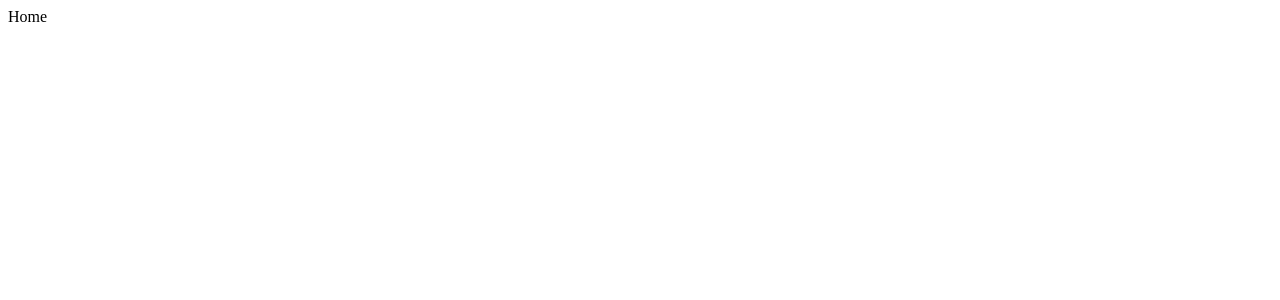
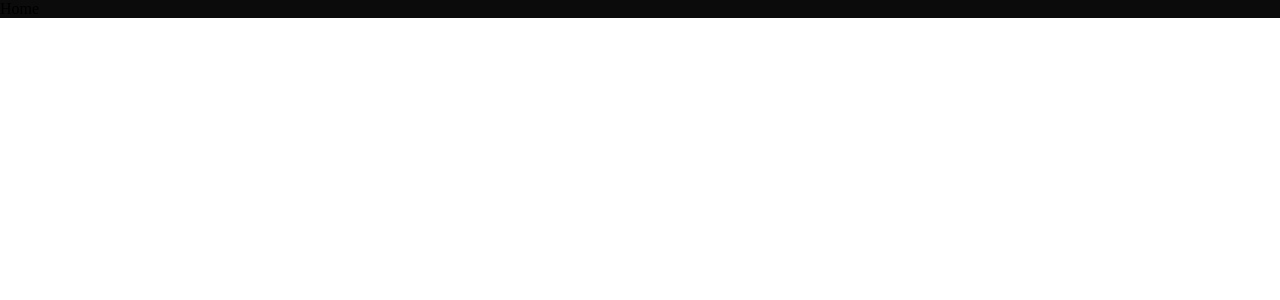
Before and after one commit to demetgas/netflix-app, a React (Create React App) app: page / in a window 1280 px wide. Shown: the top 300 px of the page. Built offline with nearby package versions, Linux system fonts and the light colour scheme.

Commit message:
removed the margin

```diff
--- a/src/App.scss
+++ b/src/App.scss
@@ -1,3 +1,6 @@
+body {
+  margin: 0;
+}
 :root {
   --main-color: #0b0b0b;
 }
--- a/src/home/home.scss
+++ b/src/home/home.scss
@@ -0,0 +1,3 @@
+.home {
+  background-color: var(--main-color);
+}
```
